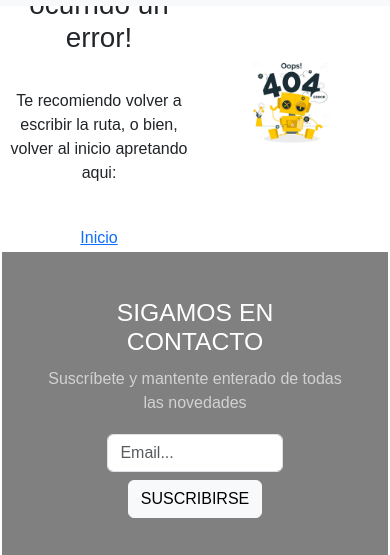
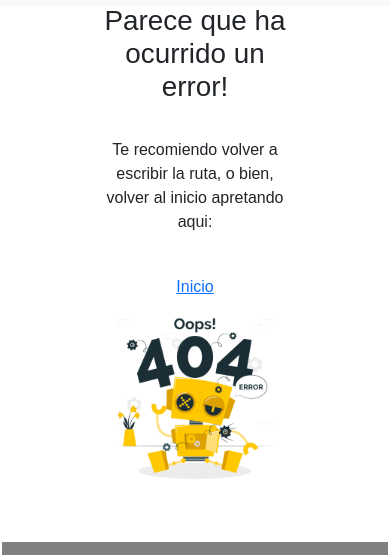
Before and after one commit to MateoRamiroRuizFabry/DesarrolloPersonalMateoRuizFabry, a plain HTML site: page Pages/error404.html in a window 390 px wide. Shown: the part 72-627 px from the top of the page. Drawn offline with nearby package versions, Linux system fonts and the light colour scheme.

Commit message:
Ya responsive la pagina erro404

```diff
--- a/sass/_bodyError404.scss
+++ b/sass/_bodyError404.scss
@@ -3,7 +3,17 @@
     margin-top: 5%;
     text-align: center;
     align-items: center;
+    height: 70vh;
   }
   .img404{
     width: 50%;
   }
+  @media (max-width: 1200px) {
+    .main404 {
+      flex-direction: column;
+      justify-content: center;
+    }
+    .img404{
+      width: 100%;
+    }
+  }
```
Also changed, not shown: sass/styles.css.
